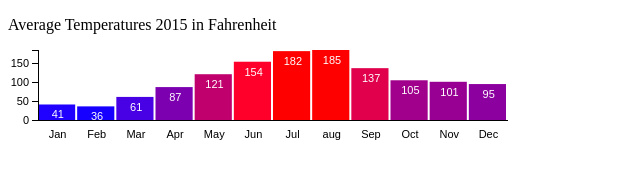
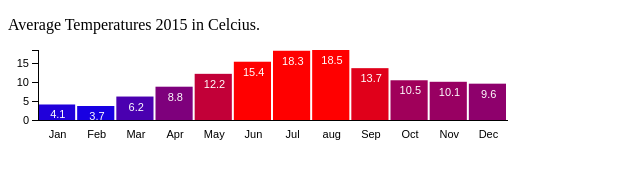
Before and after one commit to dylanwijman/Dutch-Traffic-Accidents-Visualization-Tool, a plain HTML site: page playground_david/d3ass/chart.html in a window 1280 px wide. Shown: the whole page, without its empty margins (0-640 px from the left). Drawn offline with nearby package versions, Linux system fonts and the light colour scheme.

Commit message:
added celcisu

```diff
--- a/playground_david/d3ass/chart.html
+++ b/playground_david/d3ass/chart.html
@@ -9,7 +9,7 @@
     </head>
     <body id="chart">
         <script type="text/javascript", src="chart.js"></script>
-    <p id="showsyear" > Average Temperatures 2015 in Fahrenheit</p>
+    <p id="showsyear" > Average Temperatures 2015 in Celcius.</p>
 
     </body>
 </html>
--- a/playground_david/d3ass/chart.js
+++ b/playground_david/d3ass/chart.js
@@ -31,7 +31,9 @@ function runVis(year_global){
     for( var i = 0; i < elmt.length; i++ ){
         sum += parseInt( elmt[i], 10 ); //don't forget to add the base
     }
-    return parseInt(sum/elmt.length);
+    var avg = sum/elmt.length /10
+    avg = Math.round( avg * 10 ) / 10
+    return avg;//parseInt(sum/elmt.length /10);
   }
 
   //create a dictionary for every year
@@ -73,7 +75,7 @@ function runVis(year_global){
      //.attr("y", function(d) {return h - padding  - d * scaling ; }) //Height minus data value
      .attr("width", (w -padding) / dataset.length - barPadding)
      .attr("height", function(d) {return h- padding - yScale(d)  ; })//Just the data value
-     .attr("fill", function(d) { return "rgb(" + ( d * 2 - 50) +",0," + (350 - d*2) + ")";});
+     .attr("fill", function(d) { return "rgb(" + ( d * 20 - 50) +",0," + (300 - d*20) + ")";});
 
 
   // svg.append("g")
@@ -138,14 +140,14 @@ $(document).keydown(function(e){
     if (e.keyCode == 39 || e.keyCode == 38) {
     year_global = year_global +1
     document.getElementById('showsyear').innerHTML = "Average Temperatures "
-                                                    + year_global +" in fahrenheit." ;
+                                                    + year_global +" in Celcius." ;
     d3.select("svg").remove();
     runVis(year_global)
     }
     else if(e.keyCode == 37 || e.keyCode == 40){
     year_global = year_global -1
     document.getElementById('showsyear').innerHTML = "Average Temperatures "
-                                              + year_global +" in fahrenheit." ;
+                                              + year_global +" in Celcius." ;
     d3.select("svg").remove();
     runVis(year_global)
     }
```
Also changed, not shown: 1 other file.
